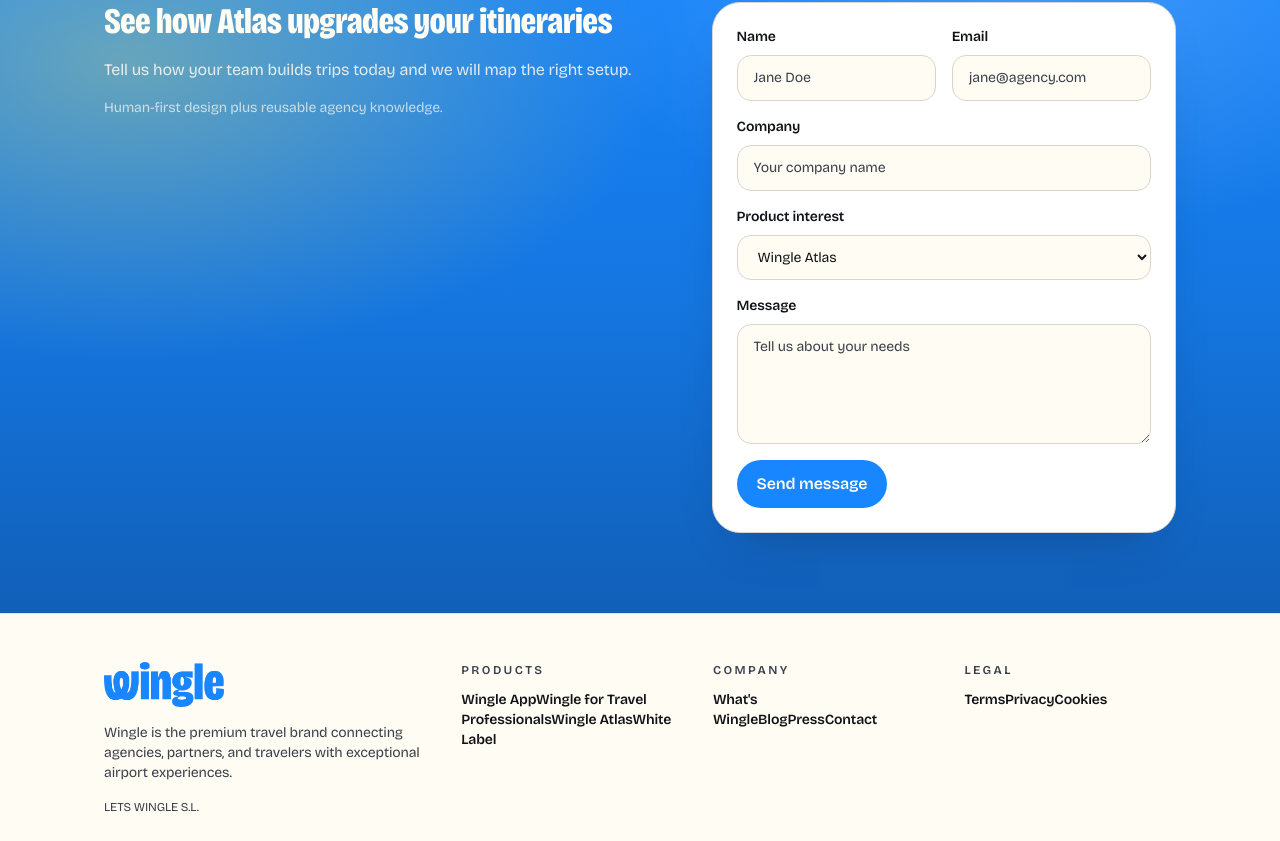
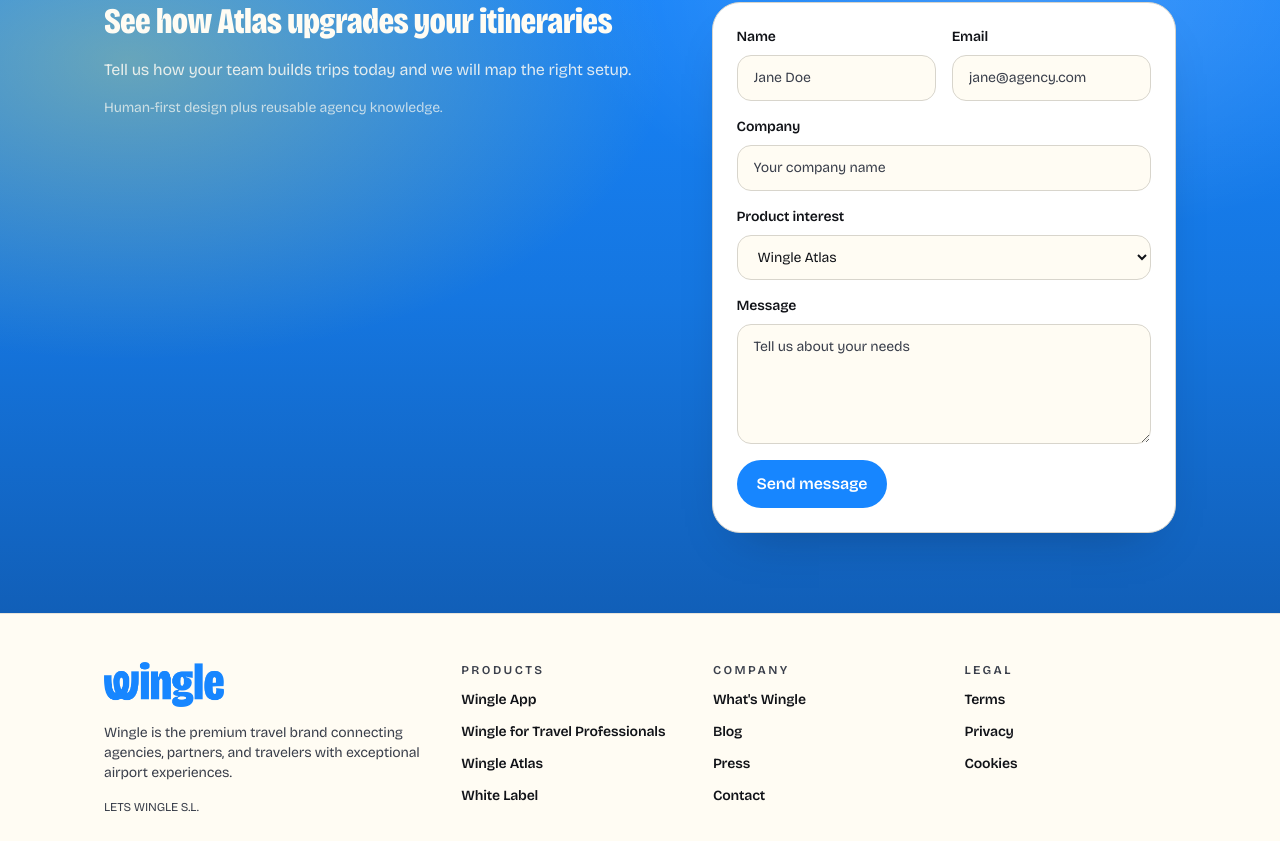
Before and after one commit to polqf/letswingle-web, a Next.js app: page /products/atlas in a window 1280 px wide. Shown: the part 1956-2797 px from the top of the page. Built offline with nearby package versions, Linux system fonts and the light colour scheme; no server answers.

Commit message:
Improve styling issues

```diff
--- a/app/components/layout/Footer.tsx
+++ b/app/components/layout/Footer.tsx
@@ -26,7 +26,7 @@
           </p>
         </div>
 
-        <div className="space-y-3 text-sm font-semibold text-[color:var(--color-ink)]">
+        <div className="flex flex-col items-start gap-3 text-sm font-semibold text-[color:var(--color-ink)]">
           <p className="text-xs uppercase tracking-[0.2em] text-[color:var(--color-ink-muted)]">
             {t('footer.products')}
           </p>
@@ -36,7 +36,7 @@
           <Link href="/products/white-label">{t('nav.whiteLabel')}</Link>
         </div>
 
-        <div className="space-y-3 text-sm font-semibold text-[color:var(--color-ink)]">
+        <div className="flex flex-col items-start gap-3 text-sm font-semibold text-[color:var(--color-ink)]">
           <p className="text-xs uppercase tracking-[0.2em] text-[color:var(--color-ink-muted)]">
             {t('footer.company')}
           </p>
@@ -46,7 +46,7 @@
           <Link href="/contact">{t('nav.contact')}</Link>
         </div>
 
-        <div className="space-y-3 text-sm font-semibold text-[color:var(--color-ink)]">
+        <div className="flex flex-col items-start gap-3 text-sm font-semibold text-[color:var(--color-ink)]">
           <p className="text-xs uppercase tracking-[0.2em] text-[color:var(--color-ink-muted)]">
             {t('footer.legalLinks')}
           </p>
--- a/app/components/layout/LanguageSwitcher.tsx
+++ b/app/components/layout/LanguageSwitcher.tsx
@@ -31,7 +31,7 @@
   const baseClasses =
     'rounded-full border px-3 py-1 text-xs font-semibold transition-colors';
   const activeClasses =
-    'border-[color:var(--color-brand-blue)] bg-[color:var(--color-brand-blue)] text-white';
+    'border-[color:var(--color-brand-blue)] text-[color:var(--color-brand-blue)] border-2';
   const inactiveClasses =
     'border-[color:var(--color-stroke)] text-[color:var(--color-ink-muted)] hover:text-[color:var(--color-ink)]';
 
--- a/app/components/ui/Button.tsx
+++ b/app/components/ui/Button.tsx
@@ -23,7 +23,7 @@
 
 const variantClasses: Record<ButtonVariant, string> = {
   primary:
-    'bg-[color:var(--color-brand-blue)] text-[color:var(--color-brand-offwhite)] hover:opacity-90 active:opacity-80',
+    'bg-[color:var(--color-brand-blue)] !text-white hover:opacity-90 active:opacity-80',
   accent:
     'bg-[color:var(--color-brand-yellow)] text-[color:var(--color-ink)] hover:opacity-90 active:opacity-80',
   outline:
```
